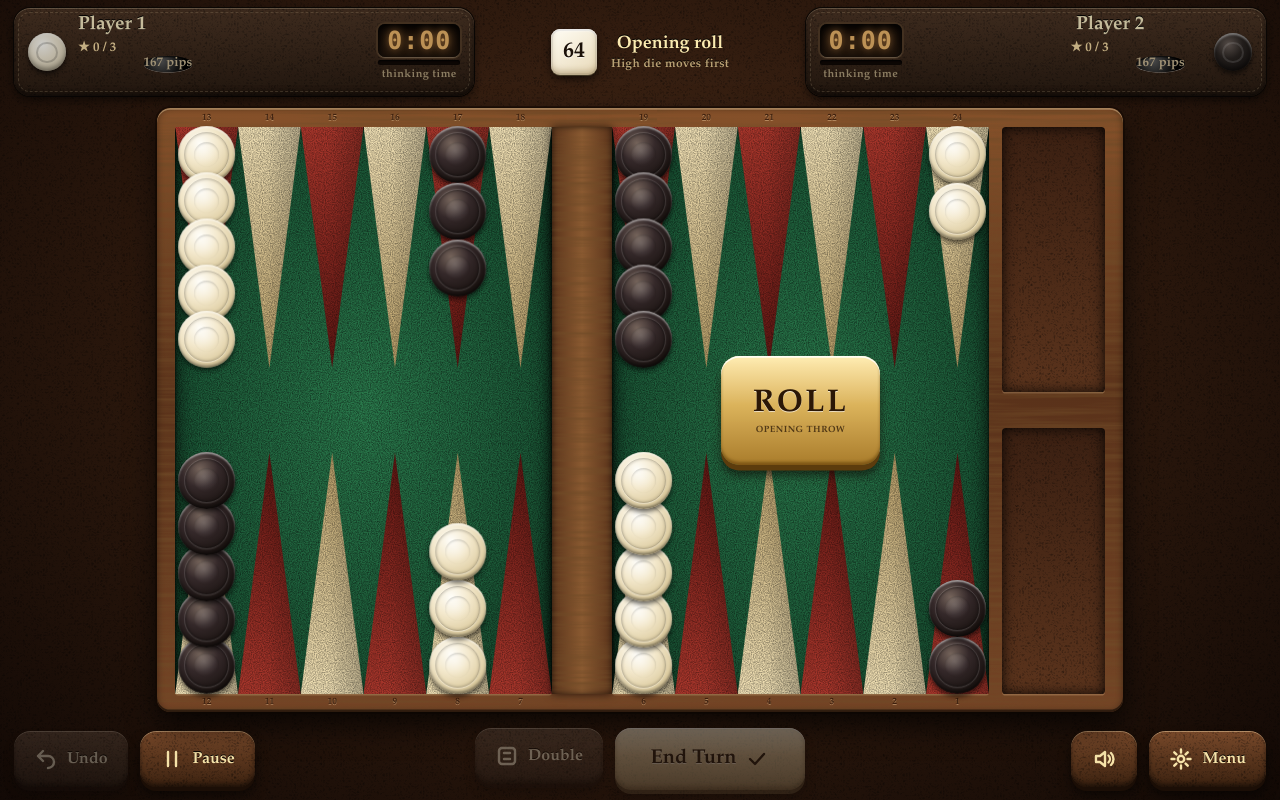
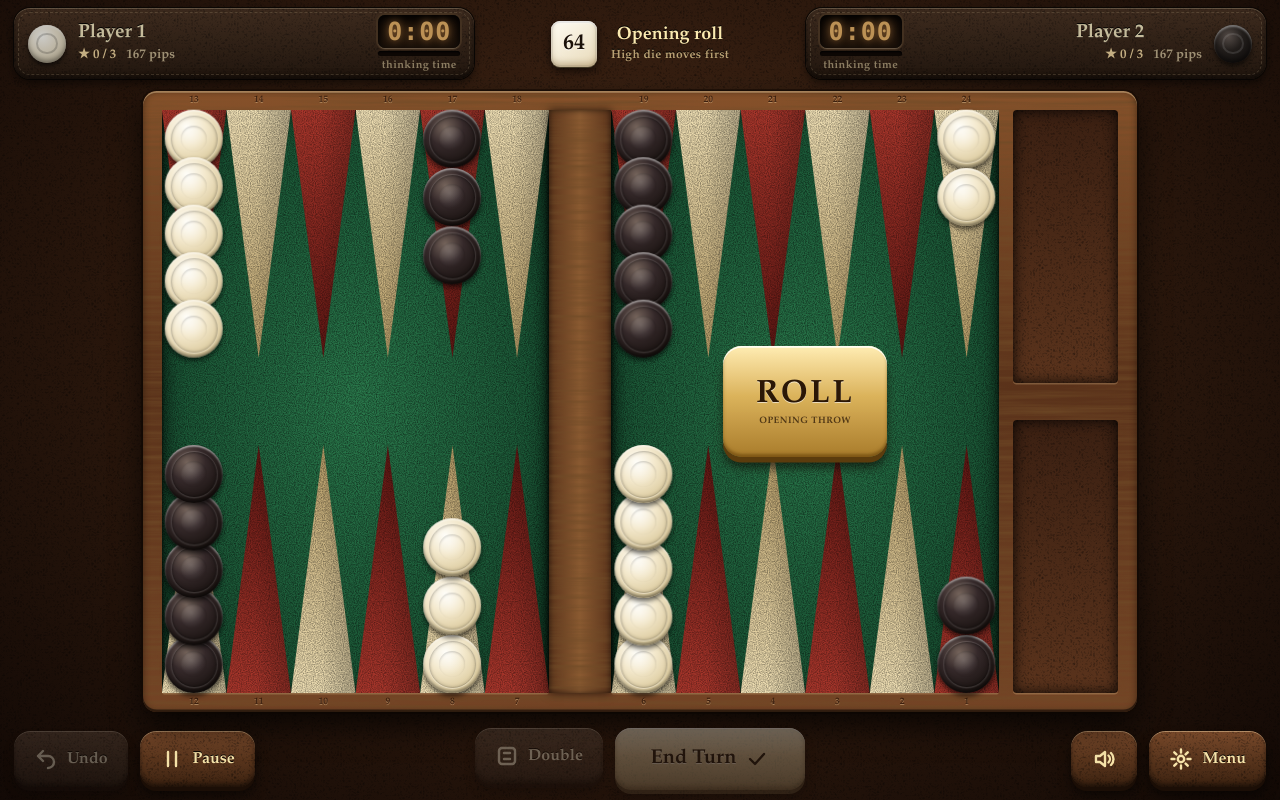
Before and after one commit to HoseinEmrani/backgammonPWA, a plain HTML site: page index.html in a window 1280 px wide. Drawn offline with Linux system fonts and the light colour scheme.

Commit message:
Fix player card alignment (pip count class collided with dice pips)
Co-Authored-By: Claude Sonnet 5.5 <noreply@anthropic.com>

```diff
--- a/app.js
+++ b/app.js
@@ -288,7 +288,7 @@ function renderHud() {
     c.classList.toggle('active', G.phase !== 'over' && G.phase !== 'open' && G.turn === p);
     $('.name', c).textContent = nm(p);
     $('.score', c).textContent = `★ ${G.scores[p]}${S.matchTo ? ' / ' + S.matchTo : ''}`;
-    $('.pip', c).textContent = `${E.pips(G.s, p)} pips`;
+    $('.ppip', c).textContent = `${E.pips(G.s, p)} pips`;
   });
   renderClocks();
   // cube: centred (HUD, or the gap in the tray when two-sided) until someone owns it
--- a/index.html
+++ b/index.html
@@ -19,7 +19,7 @@
   <header id="hud">
     <section class="card" id="card0" data-p="0">
       <div class="coin w"></div>
-      <div class="who"><div class="name"></div><div class="stats"><span class="score"></span><span class="pip"></span></div></div>
+      <div class="who"><div class="name"></div><div class="stats"><span class="score"></span><span class="ppip"></span></div></div>
       <div class="clock"><div class="lcd">0:00</div><div class="fuse"><i></i></div><div class="total"></div></div>
       <div class="cubeSlot"></div>
     </section>
@@ -30,7 +30,7 @@
     </section>
     <section class="card" id="card1" data-p="1">
       <div class="coin b"></div>
-      <div class="who"><div class="name"></div><div class="stats"><span class="score"></span><span class="pip"></span></div></div>
+      <div class="who"><div class="name"></div><div class="stats"><span class="score"></span><span class="ppip"></span></div></div>
       <div class="clock"><div class="lcd">0:00</div><div class="fuse"><i></i></div><div class="total"></div></div>
       <div class="cubeSlot"></div>
     </section>
--- a/style.css
+++ b/style.css
@@ -379,3 +379,4 @@ body {
 .stats { white-space: nowrap; }
 .sinner .card { min-width: 290px; }
 .sinner .who { flex: 1 1 auto; }
+.stats { align-items: baseline; }
--- a/sw.js
+++ b/sw.js
@@ -1,4 +1,4 @@
-const CACHE = 'backgammon-v3';
+const CACHE = 'backgammon-v4';
 const ASSETS = [
   './', 'index.html', 'style.css', 'engine.js', 'app.js', 'manifest.webmanifest',
   'icons/icon-192.png', 'icons/icon-512.png', 'icons/apple-touch-icon.png',
```
